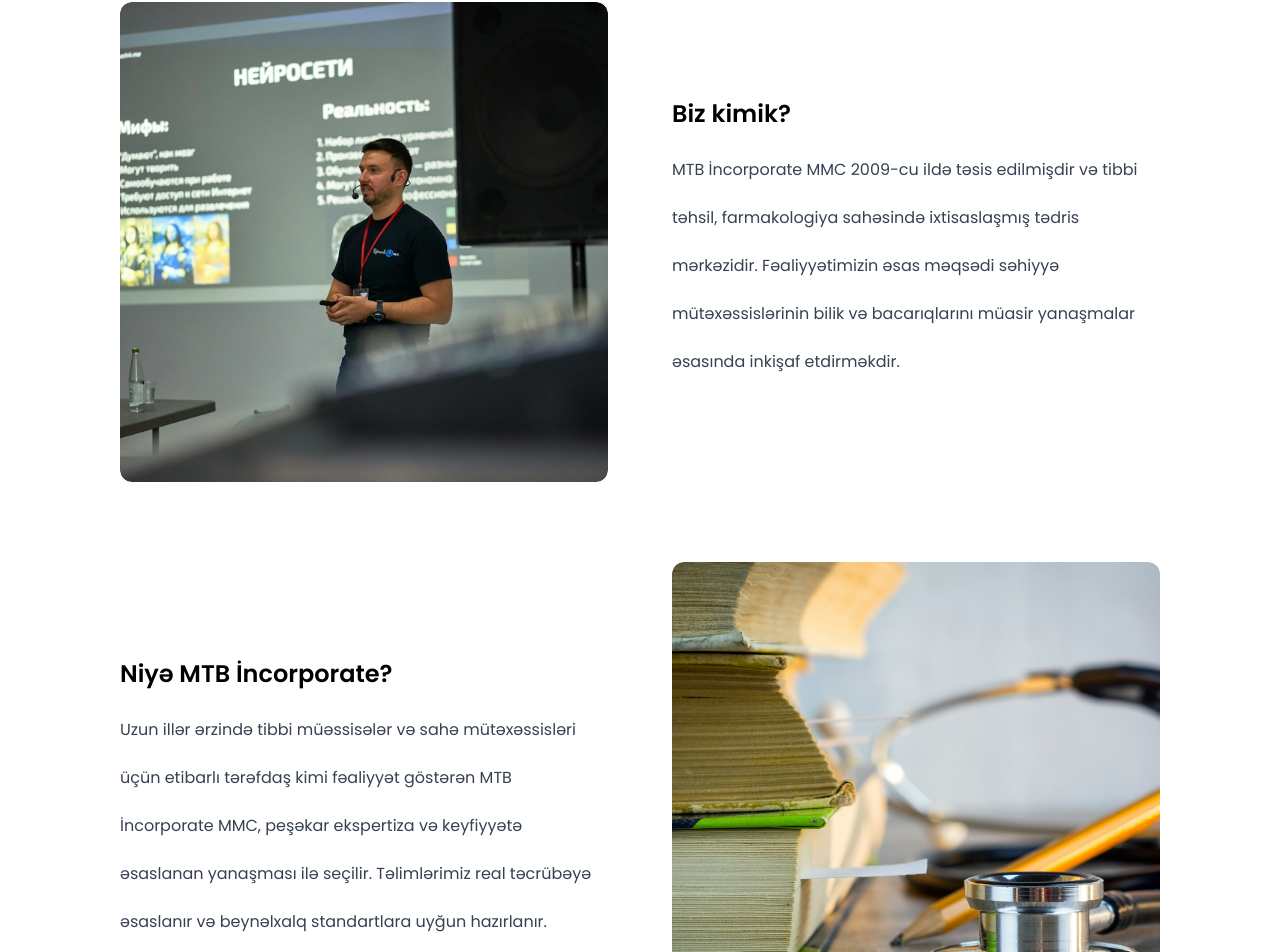
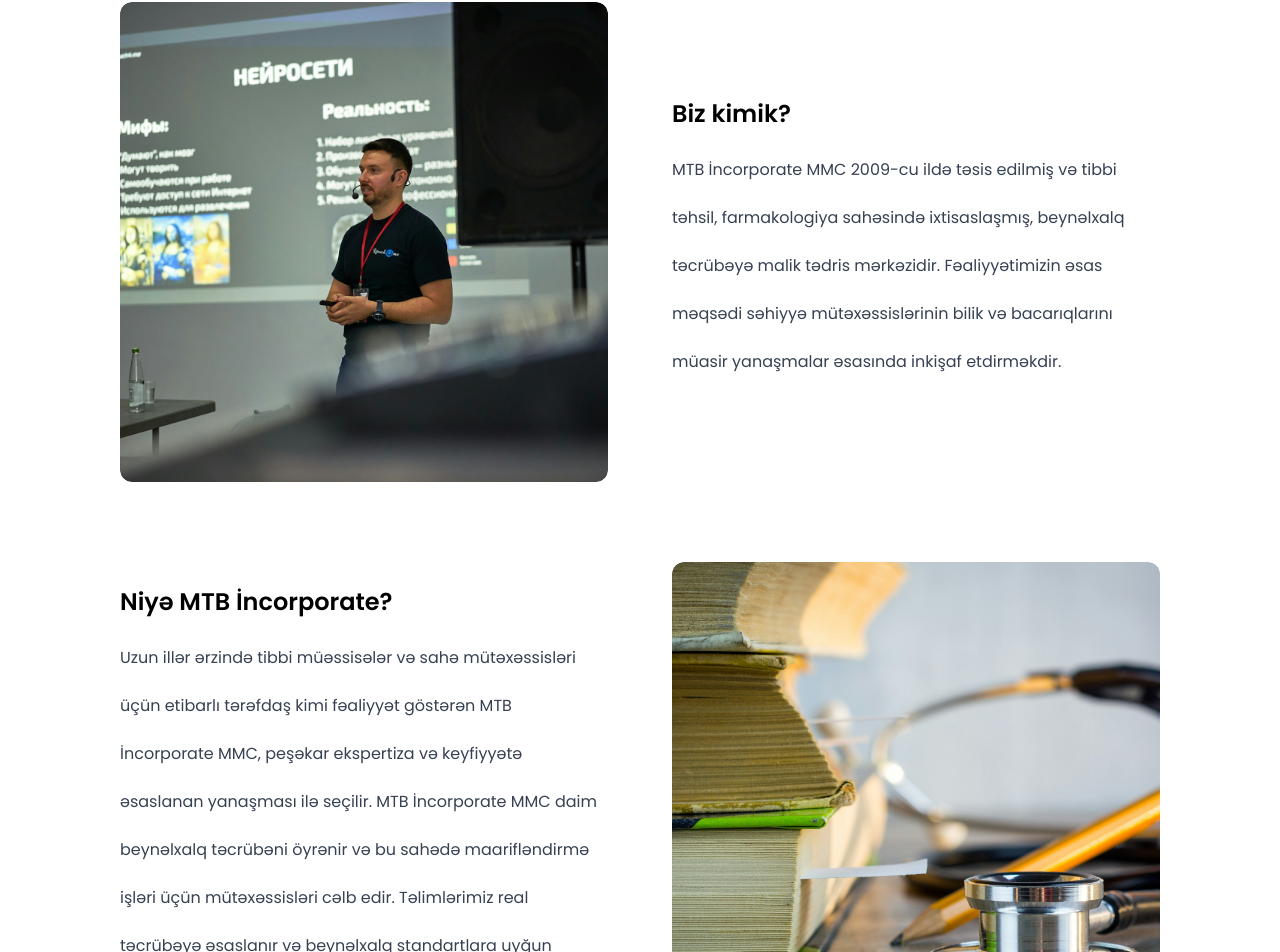
Before and after one commit to Termosfer/mtb, a React (Vite) app: page / in a window 1280 px wide. Shown: the part 990-1942 px from the top of the page. Built offline with nearby package versions, Linux system fonts and the light colour scheme.

Commit message:
about section updated

```diff
--- a/src/component/About.tsx
+++ b/src/component/About.tsx
@@ -29,10 +29,7 @@ const About = () => {
             Biz kimik?
           </h2>
           <p className="pt-4 text-sm sm:text-base   md:text-base  2xl:text-base text-gray-700 leading-8 lg:leading-12">
-            MTB İncorporate MMC 2009-cu ildə təsis edilmişdir və tibbi təhsil,
-            farmakologiya sahəsində ixtisaslaşmış tədris mərkəzidir.
-            Fəaliyyətimizin əsas məqsədi səhiyyə mütəxəssislərinin bilik və
-            bacarıqlarını müasir yanaşmalar əsasında inkişaf etdirməkdir.
+            MTB İncorporate MMC 2009-cu ildə təsis edilmiş və tibbi təhsil, farmakologiya sahəsində ixtisaslaşmış,  beynəlxalq təcrübəyə malik tədris mərkəzidir. Fəaliyyətimizin əsas məqsədi səhiyyə mütəxəssislərinin bilik və bacarıqlarını müasir yanaşmalar əsasında inkişaf etdirməkdir.
           </p>
         </div>
       </div>
@@ -44,11 +41,9 @@ const About = () => {
             Niyə MTB İncorporate?
           </h2>
           <p className="pt-4 text-sm sm:text-base  md:text-base 2xl:text-base text-gray-700 leading-8 lg:leading-12">
-            Uzun illər ərzində tibbi müəssisələr və sahə mütəxəssisləri üçün
-            etibarlı tərəfdaş kimi fəaliyyət göstərən MTB İncorporate MMC,
-            peşəkar ekspertiza və keyfiyyətə əsaslanan yanaşması ilə seçilir.
-            Təlimlərimiz real təcrübəyə əsaslanır və beynəlxalq standartlara
-            uyğun hazırlanır.
+            Uzun illər ərzində tibbi müəssisələr və sahə mütəxəssisləri üçün etibarlı tərəfdaş kimi fəaliyyət göstərən MTB İncorporate MMC, peşəkar ekspertiza və keyfiyyətə əsaslanan yanaşması ilə seçilir.
+MTB İncorporate MMC daim beynəlxalq təcrübəni öyrənir və bu sahədə maarifləndirmə işləri üçün mütəxəssisləri cəlb edir.
+Təlimlərimiz real təcrübəyə əsaslanır və beynəlxalq standartlara uyğun hazırlanır.
           </p>
         </div>
 
```
